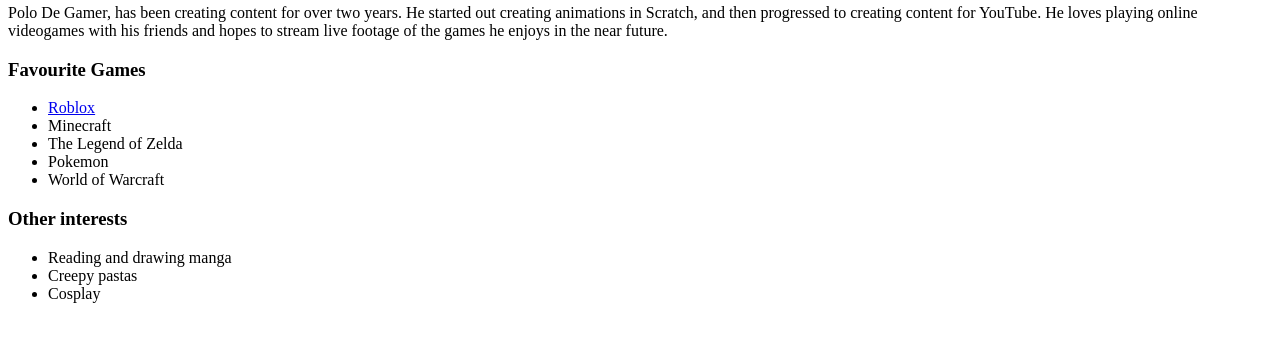
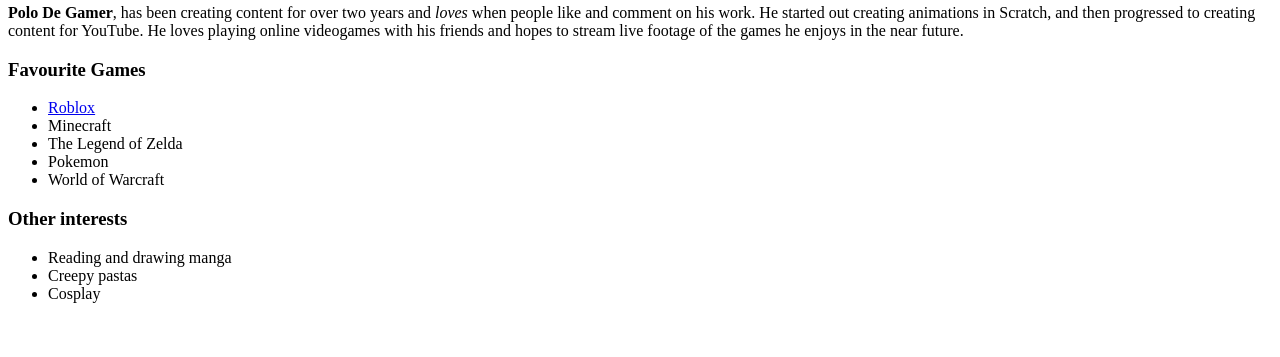
Before and after one commit to JamesDrysdale/codersrank-practice, a website: page index.html in a window 1280 px wide. Shown: the part 443-800 px from the top of the page. Drawn offline with Linux system fonts and the light colour scheme.

Commit message:
1 file modified

```diff
--- a/index.html
+++ b/index.html
@@ -11,7 +11,7 @@
 
     <img id="yt-icon" src="https://pixabay.com/get/53e7d5414257af14f1dc8460da29317e1136d8e3515073_640.png" alt="Polo De Dog is a content creator who makes gatcha animations and predominantly uses the YouTube platform to host the videos he creates." />
 
-    <p>Polo De Gamer, has been creating content for over two years. He started out creating animations in Scratch, and then progressed to creating content for YouTube. He loves playing online videogames with his friends and hopes to stream live footage of the games he enjoys in the near future.</p>
+    <p><strong>Polo De Gamer</strong>, has been creating content for over two years and <em>loves</em> when people like and comment on his work. He started out creating animations in Scratch, and then progressed to creating content for YouTube. He loves playing online videogames with his friends and hopes to stream live footage of the games he enjoys in the near future.</p>
 
     <h3>Favourite Games</h3>
 
```
